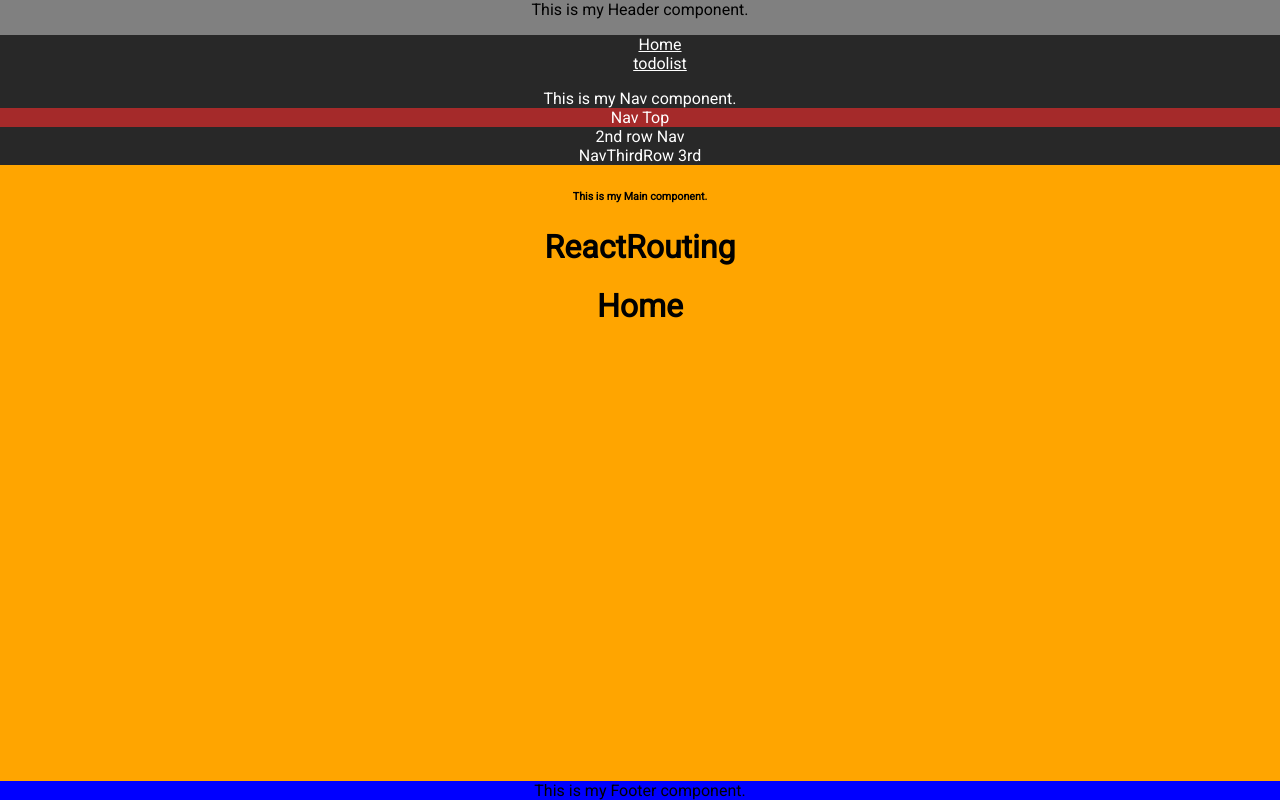
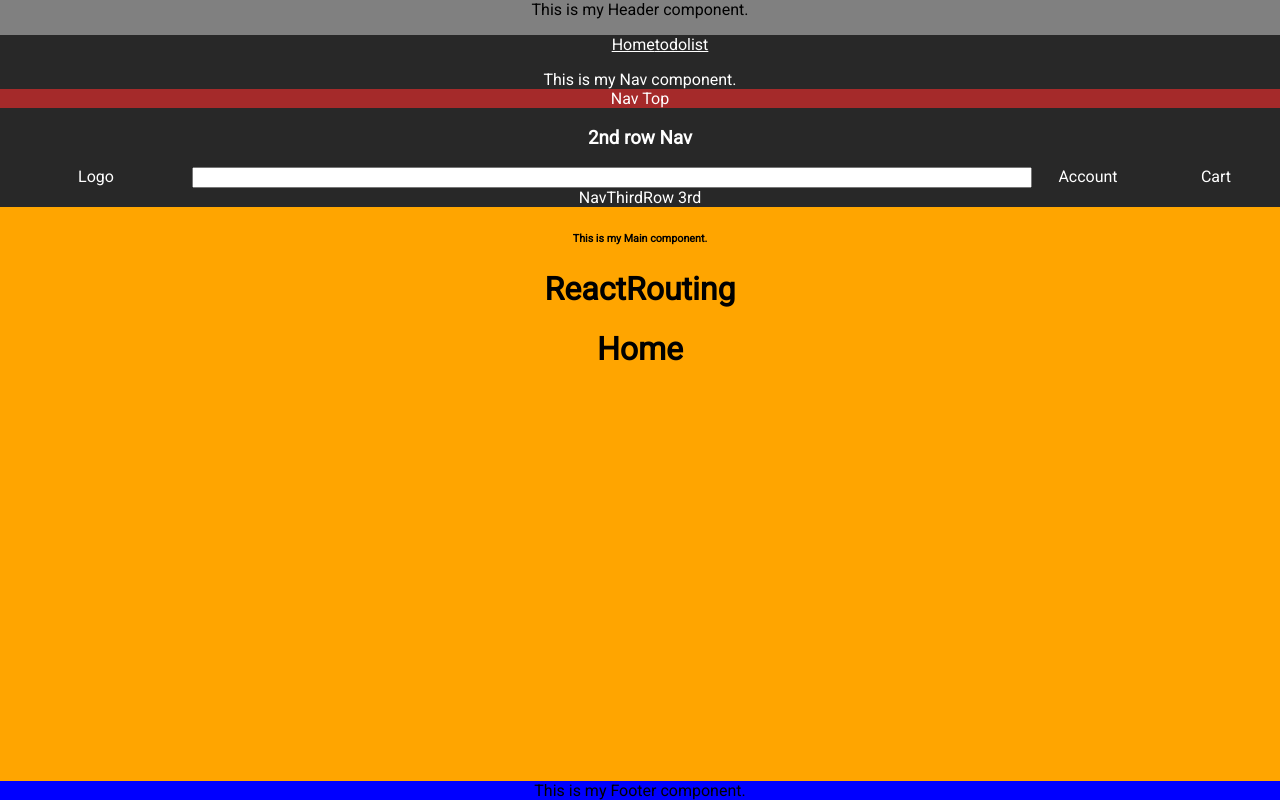
Before and after one commit to ccatto/cattoreactfun2018, a React (Create React App) app in the folder cattoreactappfunny2018may/: page / in a window 1280 px wide. Built offline with nearby package versions, Linux system fonts and the light colour scheme.

Commit message:
className="width10per"
 className="width10per"

```diff
--- a/cattoreactappfunny2018may/src/Components/NavSecondRow.js
+++ b/cattoreactappfunny2018may/src/Components/NavSecondRow.js
@@ -1,11 +1,23 @@
 import React, { Component } from 'react';
-
+import './SimpleStyle.css';
 
 class NavSecondRow extends Component {
   render() {
     return (
       <div>
-          2nd row Nav
+        <h3>2nd row Nav</h3>
+        <ul className="listStyleTypeNone ulFlex">
+         <li className="width15per">Logo
+              </li>
+          <li className="width65per">
+            <input className="width100" />
+          </li>
+          <li className="width10per">Account
+                  </li>
+          <li className="width10per"> Cart
+                    </li>
+        </ul>
+
       </div>
     );
   }
--- a/cattoreactappfunny2018may/src/Components/SimpleStyle.css
+++ b/cattoreactappfunny2018may/src/Components/SimpleStyle.css
@@ -4,9 +4,50 @@
 .colorWhite{
 
 }
+.ulFlex{
+    display: flex;
+    justify-content:space-around;
+
+    margin: 0;
+    padding: 0;
+    display: flex;
+    flex-wrap: wrap;
+    justify-content: left;
+    list-style: none;
+    text-align: center;
+}
 .listStyleTypeNone li{
     list-style-type: none;
+    display:inline;
+
 }
 .listStyleTypeNone li a{
     color:white;
 }
+.listStyleTypeNone li input{
+    width: 100%;
+}
+.width15per{
+    width:15%;
+}
+.width20per{
+    width:20%;
+}
+.width55per{
+    width:55%;
+}
+.width60per{
+    width:60%;
+}
+.width65per{
+    width:65%;
+}
+.width70per{
+    width:70%;
+}
+.width10per{
+    width:10%;
+}
+.width100{
+    width:100;
+}
```
Lines whose indentation alone changed are shown as unchanged.
